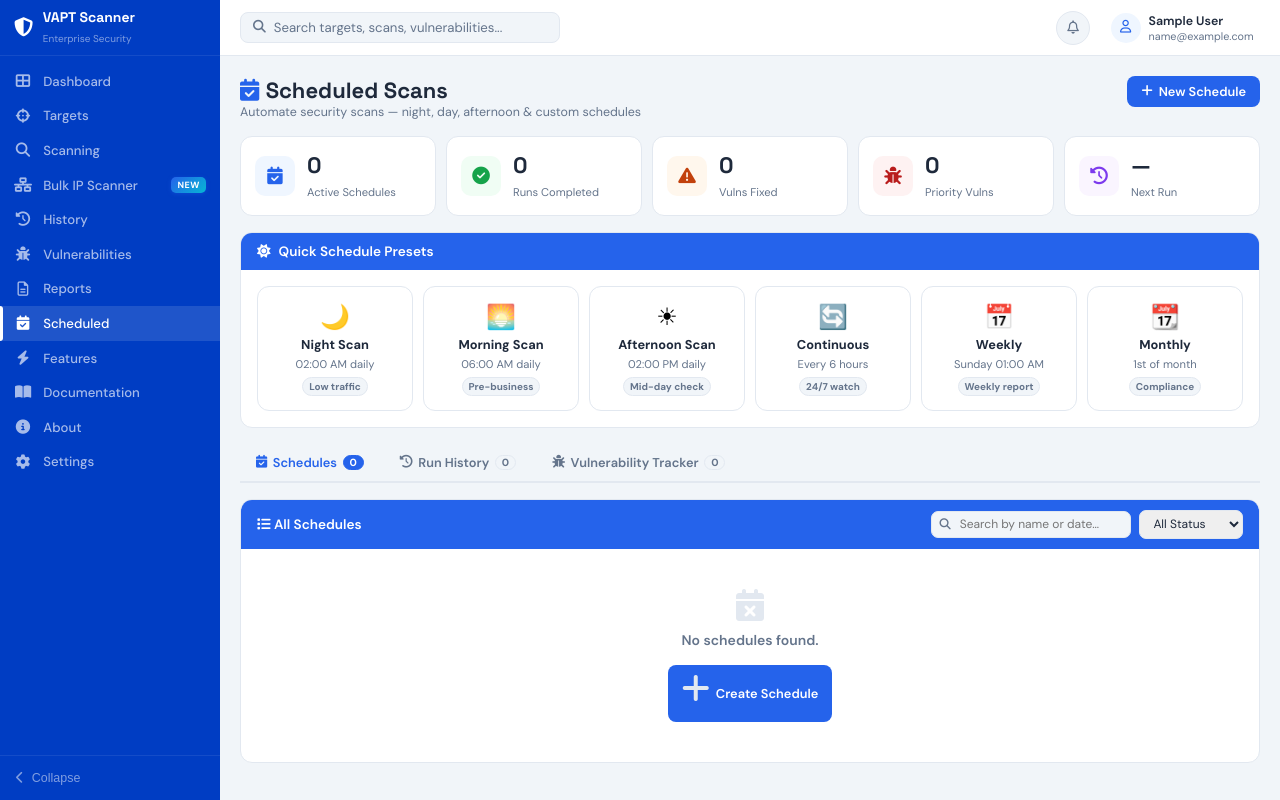
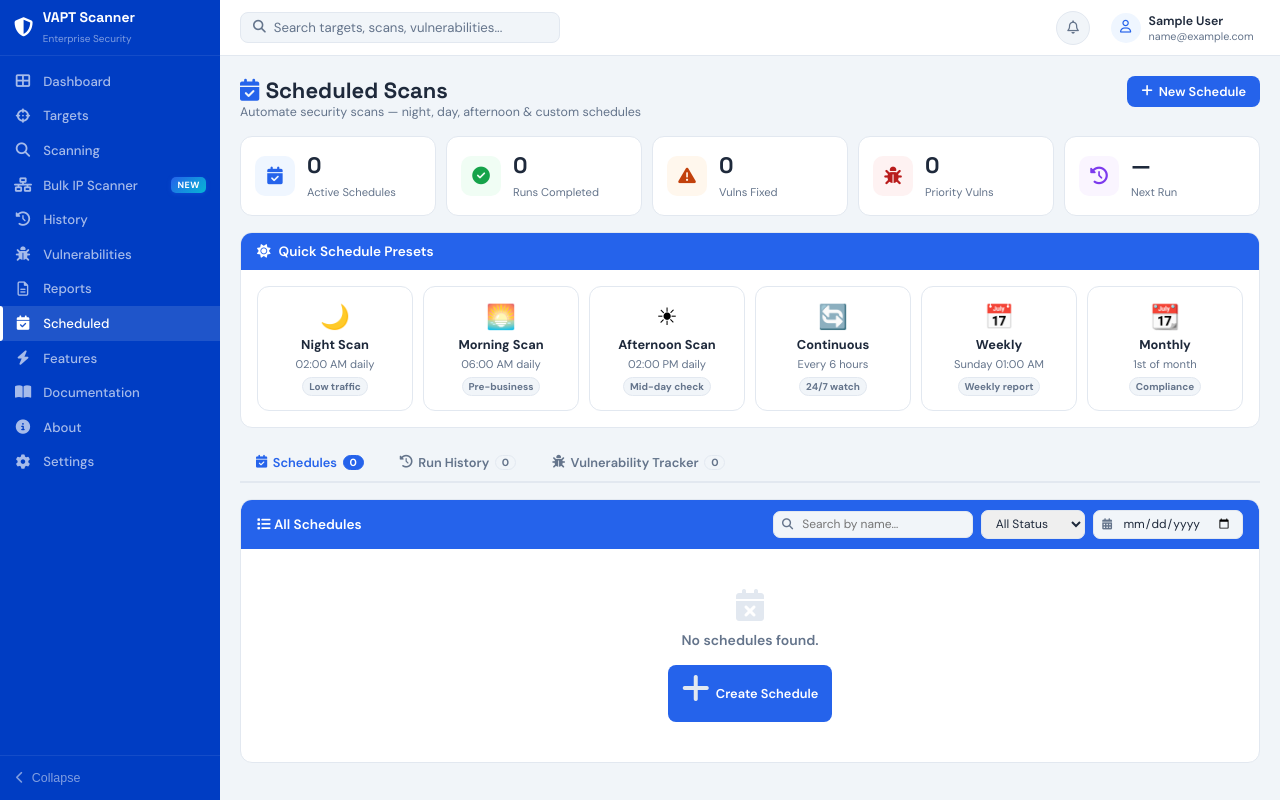
Before and after one commit to pooja2520/ma_vapt, a Flask app: page /scheduled in a window 1280 px wide. Run offline with Flask 3, Linux system fonts and the light colour scheme; the visitor is signed in with stand-in values (Sample User, id 1); data that the repository does not hold is empty.

Commit message:
update: search bar using name and date

```diff
--- a/templates/scheduled-scans.html
+++ b/templates/scheduled-scans.html
@@ -84,7 +84,7 @@
             <input
               id="schedSearch"
               type="text"
-              placeholder="Search by name or date…"
+              placeholder="Search by name…"
               oninput="renderSchedules()"
               style="padding:.3rem .6rem .3rem 1.75rem;border:1.5px solid var(--border);border-radius:7px;font-size:.75rem;font-family:'DM Sans',sans-serif;outline:none;color:var(--text);background:var(--bg);width:200px;transition:border-color .2s,width .2s;"
               onfocus="this.style.borderColor='var(--blue)';this.style.width='240px';"
@@ -94,6 +94,18 @@
           <select id="filterStatus" onchange="renderSchedules()" style="padding:.3rem .6rem;border:1.5px solid var(--border);border-radius:7px;font-size:.75rem;font-family:'DM Sans',sans-serif;outline:none;color:var(--text);">
             <option value="">All Status</option><option value="active">Active</option><option value="paused">Paused</option><option value="completed">Completed</option>
           </select>
+          <div style="position:relative;display:flex;align-items:center;">
+            <i class="fa-solid fa-calendar-days" style="position:absolute;left:.55rem;font-size:.7rem;color:var(--text-muted);pointer-events:none;z-index:1;"></i>
+            <input
+              id="schedDateFilter"
+              type="date"
+              title="Filter by next run date"
+              onchange="renderSchedules()"
+              style="padding:.3rem .6rem .3rem 1.75rem;border:1.5px solid var(--border);border-radius:7px;font-size:.75rem;font-family:'DM Sans',sans-serif;outline:none;color:var(--text);background:var(--bg);transition:border-color .2s;cursor:pointer;"
+              onfocus="this.style.borderColor='var(--blue)'"
+              onblur="this.style.borderColor='var(--border)'"
+            />
+          </div>
         </div>
       </div>
       <div class="cb" style="padding:0;" id="scheduleList">
@@ -107,7 +119,35 @@
   </div>
 
   <div id="tab-history" class="tab-content">
-    <div class="card"><div class="ch"><i class="fa-solid fa-clock-rotate-left"></i> Run History</div>
+    <div class="card"><div class="ch" style="display:flex;justify-content:space-between;align-items:center;flex-wrap:wrap;gap:.5rem;">
+        <span><i class="fa-solid fa-clock-rotate-left"></i> Run History</span>
+        <div style="display:flex;align-items:center;gap:.5rem;flex-wrap:wrap;">
+          <div style="position:relative;display:flex;align-items:center;">
+            <i class="fa-solid fa-magnifying-glass" style="position:absolute;left:.55rem;font-size:.7rem;color:var(--text-muted);pointer-events:none;"></i>
+            <input
+              id="histSearch"
+              type="text"
+              placeholder="Search by name…"
+              oninput="renderHistory()"
+              style="padding:.3rem .6rem .3rem 1.75rem;border:1.5px solid var(--border);border-radius:7px;font-size:.75rem;font-family:'DM Sans',sans-serif;outline:none;color:var(--text);background:var(--bg);width:180px;transition:border-color .2s,width .2s;"
+              onfocus="this.style.borderColor='var(--blue)';this.style.width='220px';"
+              onblur="this.style.borderColor='var(--border)';this.style.width='180px';"
+            />
+          </div>
+          <div style="position:relative;display:flex;align-items:center;">
+            <i class="fa-solid fa-calendar-days" style="position:absolute;left:.55rem;font-size:.7rem;color:var(--text-muted);pointer-events:none;z-index:1;"></i>
+            <input
+              id="histDateFilter"
+              type="date"
+              title="Filter by run date"
+              onchange="renderHistory()"
+              style="padding:.3rem .6rem .3rem 1.75rem;border:1.5px solid var(--border);border-radius:7px;font-size:.75rem;font-family:'DM Sans',sans-serif;outline:none;color:var(--text);background:var(--bg);transition:border-color .2s;cursor:pointer;"
+              onfocus="this.style.borderColor='var(--blue)'"
+              onblur="this.style.borderColor='var(--border)'"
+            />
+          </div>
+        </div>
+      </div>
       <div class="cb" style="padding:0;overflow-x:auto;">
         <table class="dt"><thead><tr><th>#</th><th>Schedule</th><th>Target</th><th>Started</th><th>Duration</th><th>Findings</th><th>Crit</th><th>High</th><th>Med</th><th>Low</th><th>Result</th><th>Action</th></tr></thead>
         <tbody id="historyBody"><tr><td colspan="12" style="padding:.75rem 1rem;"><span class="skel skel-row" style="margin:0;"></span></td></tr></tbody></table>
@@ -1157,18 +1197,21 @@ function closeRhModal() {
 function renderSchedules(){
     var filter=document.getElementById('filterStatus')?document.getElementById('filterStatus').value:'';
     var searchRaw=document.getElementById('schedSearch')?document.getElementById('schedSearch').value.trim().toLowerCase():'';
+    var dateFilter=document.getElementById('schedDateFilter')?document.getElementById('schedDateFilter').value:''; // "YYYY-MM-DD"
     var list=schedules.filter(function(s){
         // Status filter
         if(filter&&s.status!==filter)return false;
-        // Search filter: match name or nextRun/time date string
+        // Search filter: match name only
         if(searchRaw){
             var nameMatch=(s.name||'').toLowerCase().indexOf(searchRaw)!==-1;
-            // Build a readable date string from nextRun or time field for matching
-            var dateStr='';
-            if(s.nextRun){try{var d=new Date(s.nextRun);if(!isNaN(d))dateStr=d.toLocaleString('en-IN',{day:'2-digit',month:'short',year:'numeric',hour:'2-digit',minute:'2-digit',hour12:true}).toLowerCase();}catch(e){}}
-            if(!dateStr&&s.time)dateStr=s.time.toLowerCase();
-            var dateMatch=dateStr.indexOf(searchRaw)!==-1;
-            if(!nameMatch&&!dateMatch)return false;
+            if(!nameMatch)return false;
+        }
+        // Date filter: match nextRun date (or time field) against selected date
+        if(dateFilter){
+            var matched=false;
+            if(s.nextRun){try{var d=new Date(s.nextRun);if(!isNaN(d)){var yr=d.getFullYear(),mo=String(d.getMonth()+1).padStart(2,'0'),dy=String(d.getDate()).padStart(2,'0');matched=(yr+'-'+mo+'-'+dy)===dateFilter;}}catch(e){}}
+            if(!matched&&s.time){try{var parts=s.time.split(':'),td=new Date();td.setHours(parseInt(parts[0]),parseInt(parts[1]),0,0);var yr2=td.getFullYear(),mo2=String(td.getMonth()+1).padStart(2,'0'),dy2=String(td.getDate()).padStart(2,'0');matched=(yr2+'-'+mo2+'-'+dy2)===dateFilter;}catch(e){}}
+            if(!matched)return false;
         }
         return true;
     });
@@ -1231,7 +1274,15 @@ function renderSchedules(){
 function renderHistory(){
     var tbody=document.getElementById('historyBody'); document.getElementById('tcHistory').textContent=runHistory.length;
     if(!runHistory.length){tbody.innerHTML='<tr><td colspan="12" class="empty-td"><i class="fa-solid fa-clock-rotate-left"></i> No run history yet.</td></tr>';return;}
-    tbody.innerHTML=runHistory.map(function(r,i){
+    var histSearch=document.getElementById('histSearch')?document.getElementById('histSearch').value.trim().toLowerCase():'';
+    var histDate=document.getElementById('histDateFilter')?document.getElementById('histDateFilter').value:'';
+    var filtered=runHistory.filter(function(r,_i){
+        if(histSearch&&(r.scheduleName||'').toLowerCase().indexOf(histSearch)===-1)return false;
+        if(histDate){var d=new Date(r.started);if(isNaN(d))return false;var yr=d.getFullYear(),mo=String(d.getMonth()+1).padStart(2,'0'),dy=String(d.getDate()).padStart(2,'0');if((yr+'-'+mo+'-'+dy)!==histDate)return false;}
+        return true;
+    });
+    if(!filtered.length){tbody.innerHTML='<tr><td colspan="12" class="empty-td"><i class="fa-solid fa-magnifying-glass"></i> No runs match your filters.</td></tr>';return;}
+    tbody.innerHTML=filtered.map(function(r,i){
         var d=new Date(r.started),ds=isNaN(d)?'\u2014':d.toLocaleString('en-IN',{day:'2-digit',month:'short',year:'numeric',hour:'2-digit',minute:'2-digit',hour12:true});
         var dur=r.duration?Math.floor(r.duration/60)+'m '+(r.duration%60)+'s':'\u2014';
         // Result badge: clear labels based on severity found
@@ -1251,7 +1302,7 @@ function renderHistory(){
         var targetHost=(r.target||'').replace('https://','').replace('http://','');
         var viewBtn='<a href="/reports" class="btn btn-o btn-s" style="font-size:.7rem;white-space:nowrap;" title="View Report for '+targetHost+'"><i class="fa-regular fa-eye"></i> View</a>';
         return '<tr>'
-            +'<td style="font-size:.72rem;color:var(--text-muted);">'+(runHistory.length-i)+'</td>'
+            +'<td style="font-size:.72rem;color:var(--text-muted);">'+(runHistory.length-runHistory.indexOf(r))+'</td>'
             +'<td><strong style="font-size:.8rem;">'+r.scheduleName+'</strong></td>'
             +'<td style="font-size:.78rem;color:var(--blue);">'+targetHost+'</td>'
             +'<td style="font-size:.72rem;">'+ds+'</td>'
```
